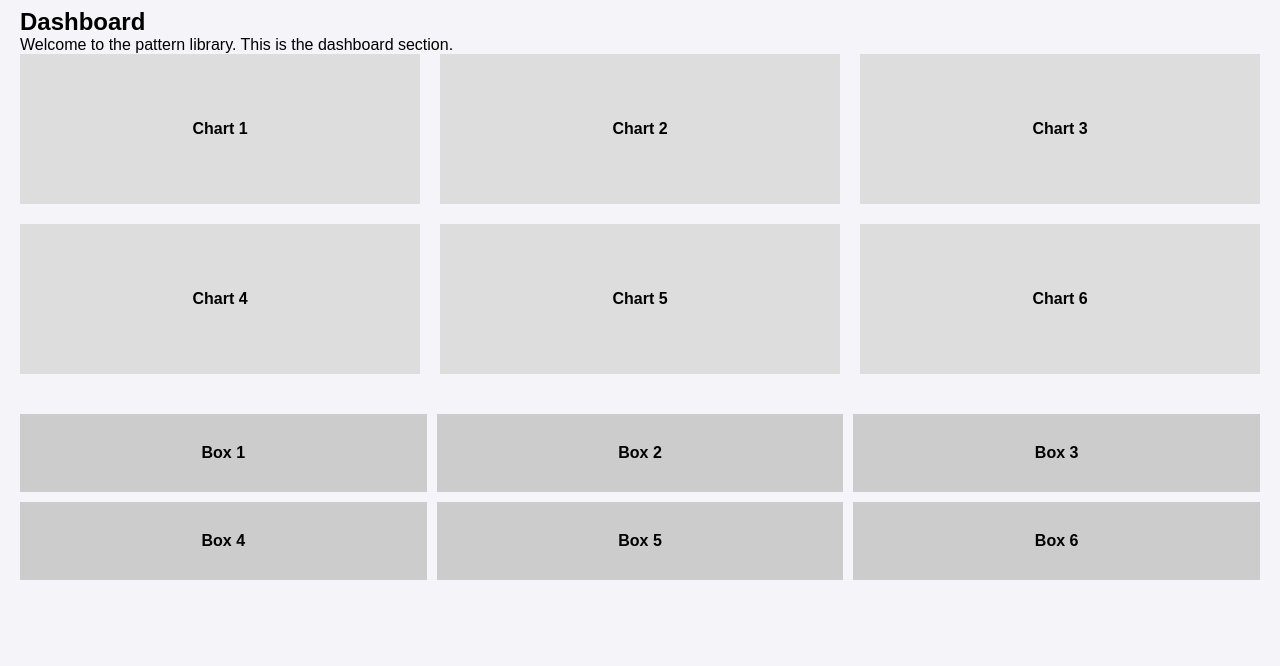
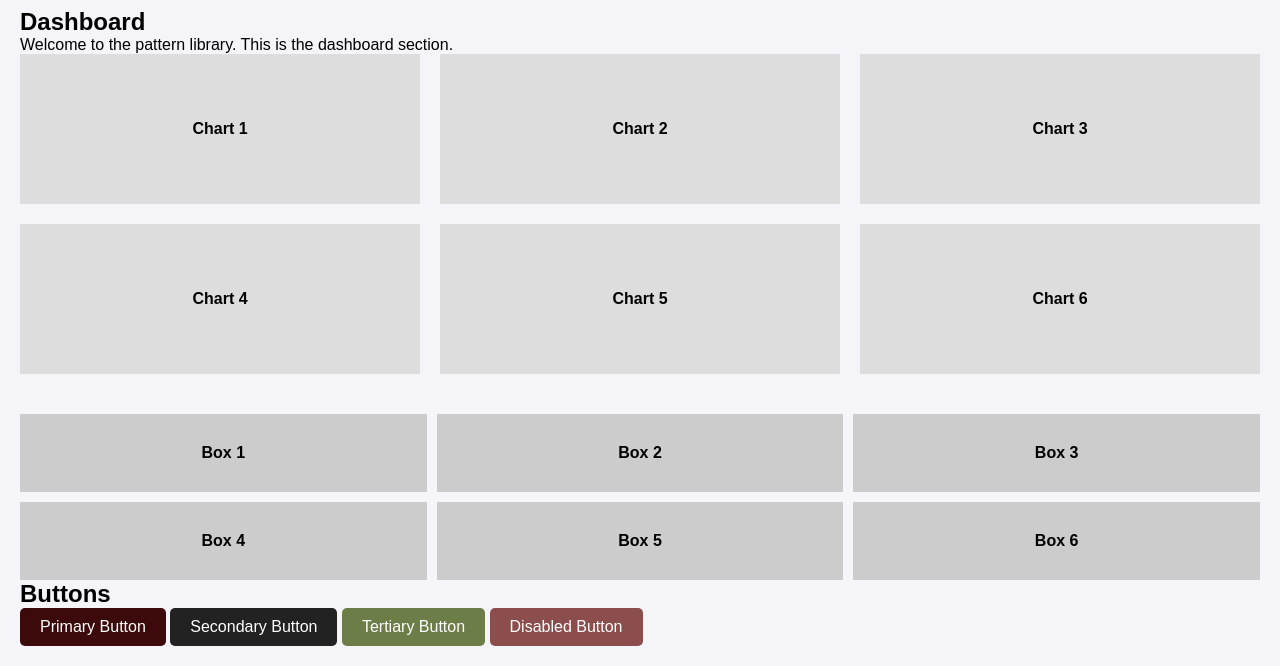
Before and after one commit to vaderman64/UIProject, a plain HTML site: page index.html in a window 1280 px wide. Shown: the part 214-880 px from the top of the page. Before the commit the page ends 814 px from the top, so only its background shows below. Drawn offline with Linux system fonts and the light colour scheme.

Commit message:
add buttons

```diff
--- a/index.html
+++ b/index.html
@@ -1,34 +1,39 @@
 <!DOCTYPE html>
 <html lang="en">
   <head>
-    <meta charset="UTF-8">
-    <meta name="viewport" content="width=device-width, initial-scale=1.0">
+    <meta charset="UTF-8" />
+    <meta name="viewport" content="width=device-width, initial-scale=1.0" />
     <title>Pattern Library</title>
-    <link rel="stylesheet" href="styles.css">
+    <link rel="stylesheet" href="styles.css" />
   </head>
   <body>
-
     <!-- Header Section -->
     <header>
-        <img src="Logo/logo.png" alt="Logo" class="logo">
+      <img src="Logo/logo.png" alt="Logo" class="logo" />
       <nav>
         <ul class="nav-menu">
           <li><a href="#" onclick="showSection('dashboard')">Dashboard</a></li>
           <li class="dropdown">
             <a href="#" onclick="toggleDropdown('general-dropdown')">General</a>
             <ul id="general-dropdown" class="dropdown-content">
-                        <li><a href="#" onclick="showSection('typography')">Typography</a></li>
+              <li>
+                <a href="#" onclick="showSection('typography')">Typography</a>
+              </li>
               <li><a href="#" onclick="showSection('colors')">Colors</a></li>
             </ul>
           </li>
           <li class="dropdown">
-                    <a href="#" onclick="toggleDropdown('elements-dropdown')">Elements</a>
+            <a href="#" onclick="toggleDropdown('elements-dropdown')"
+              >Elements</a
+            >
             <ul id="elements-dropdown" class="dropdown-content">
               <li><a href="#" onclick="showSection('buttons')">Buttons</a></li>
               <li><a href="#" onclick="showSection('forms')">Forms</a></li>
               <li><a href="#" onclick="showSection('tables')">Tables</a></li>
               <li><a href="#" onclick="showSection('lists')">Lists</a></li>
-                        <li><a href="#" onclick="showSection('breadcrumbs')">Breadcrumbs</a></li>
+              <li>
+                <a href="#" onclick="showSection('breadcrumbs')">Breadcrumbs</a>
+              </li>
               <li><a href="#" onclick="showSection('toggles')">Toggles</a></li>
             </ul>
           </li>
@@ -61,42 +66,48 @@
         </div>
       </section>
 
-        <section id="typography" class="content-section" style="display: none;">
+      <section id="typography" class="content-section" style="display: none">
         <h2>Typography</h2>
         <p>This section will cover typography styles and standards.</p>
       </section>
 
-        <section id="colors" class="content-section" style="display: none;">
+      <section id="colors" class="content-section" style="display: none">
         <h2>Colors</h2>
         <p>This section will cover color styles and standards.</p>
       </section>
 
-        <section id="buttons" class="content-section" style="display: none;">
+      <section id="buttons" class="content-section">
         <h2>Buttons</h2>
-            <p>This section will cover button styles and standards.</p>
+
+        <div class="button-demo">
+          <button class="btn btn-primary">Primary Button</button>
+          <button class="btn btn-secondary">Secondary Button</button>
+          <button class="btn btn-tertiary">Tertiary Button</button>
+          <button class="btn btn-primary" disabled>Disabled Button</button>
+        </div>
       </section>
 
-        <section id="forms" class="content-section" style="display: none;">
+      <section id="forms" class="content-section" style="display: none">
         <h2>Forms</h2>
         <p>This section will cover form styles and standards.</p>
       </section>
 
-        <section id="tables" class="content-section" style="display: none;">
+      <section id="tables" class="content-section" style="display: none">
         <h2>Tables</h2>
         <p>This section will cover table styles and standards.</p>
       </section>
 
-        <section id="lists" class="content-section" style="display: none;">
+      <section id="lists" class="content-section" style="display: none">
         <h2>Lists</h2>
         <p>This section will cover list styles and standards.</p>
       </section>
 
-        <section id="breadcrumbs" class="content-section" style="display: none;">
+      <section id="breadcrumbs" class="content-section" style="display: none">
         <h2>Breadcrumbs</h2>
         <p>This section will cover breadcrumb styles and standards.</p>
       </section>
 
-        <section id="toggles" class="content-section" style="display: none;">
+      <section id="toggles" class="content-section" style="display: none">
         <h2>Toggles</h2>
         <p>This section will cover toggle styles and standards.</p>
       </section>
--- a/styles.css
+++ b/styles.css
@@ -1,4 +1,12 @@
 /* Basic Reset */
+/* define variable */
+
+:root {
+  --primary-color: #3c0a0a;
+  --secondary-color: #222;
+  --tertiary-color: #6c7d47;
+}
+
 * {
   margin: 0;
   padding: 0;
@@ -102,3 +110,76 @@ main {
   text-align: center;
   font-weight: bold;
 }
+
+/* General button styles */
+.btn {
+  font-family: Arial, sans-serif;
+  font-size: 16px;
+  padding: 10px 20px;
+  border: none;
+  border-radius: 5px;
+  cursor: pointer;
+  text-align: center;
+  display: inline-block;
+  transition: background-color 0.3s ease, color 0.3s ease, box-shadow 0.3s ease;
+}
+
+/* Primary button */
+.btn-primary {
+  background-color: var(--primary-color);
+  color: #fff;
+}
+
+.btn-primary:hover {
+  background-color: #5b0e0e; /* Darker shade for hover */
+}
+
+.btn-primary:focus {
+  outline: 2px solid #ffa5a5;
+  outline-offset: 2px;
+}
+
+.btn-primary:disabled {
+  background-color: #8c4d4d;
+  cursor: not-allowed;
+}
+
+/* Secondary button */
+.btn-secondary {
+  background-color: var(--secondary-color);
+  color: #fff;
+}
+
+.btn-secondary:hover {
+  background-color: #444; /* Lighter shade for hover */
+}
+
+.btn-secondary:focus {
+  outline: 2px solid #a5a5a5;
+  outline-offset: 2px;
+}
+
+.btn-secondary:disabled {
+  background-color: #666;
+  cursor: not-allowed;
+}
+
+/* Tertiary button */
+.btn-tertiary {
+  background-color: var(--tertiary-color);
+  color: #fff;
+}
+
+.btn-tertiary:hover {
+  background-color: #879c57; /* Lighter shade for hover */
+}
+
+.btn-tertiary:focus {
+  outline: 2px solid #d1e7b5;
+  outline-offset: 2px;
+}
+
+.btn-tertiary:disabled {
+  background-color: #a3b48c;
+  cursor: not-allowed;
+}
```
Lines whose indentation alone changed are shown as unchanged.
